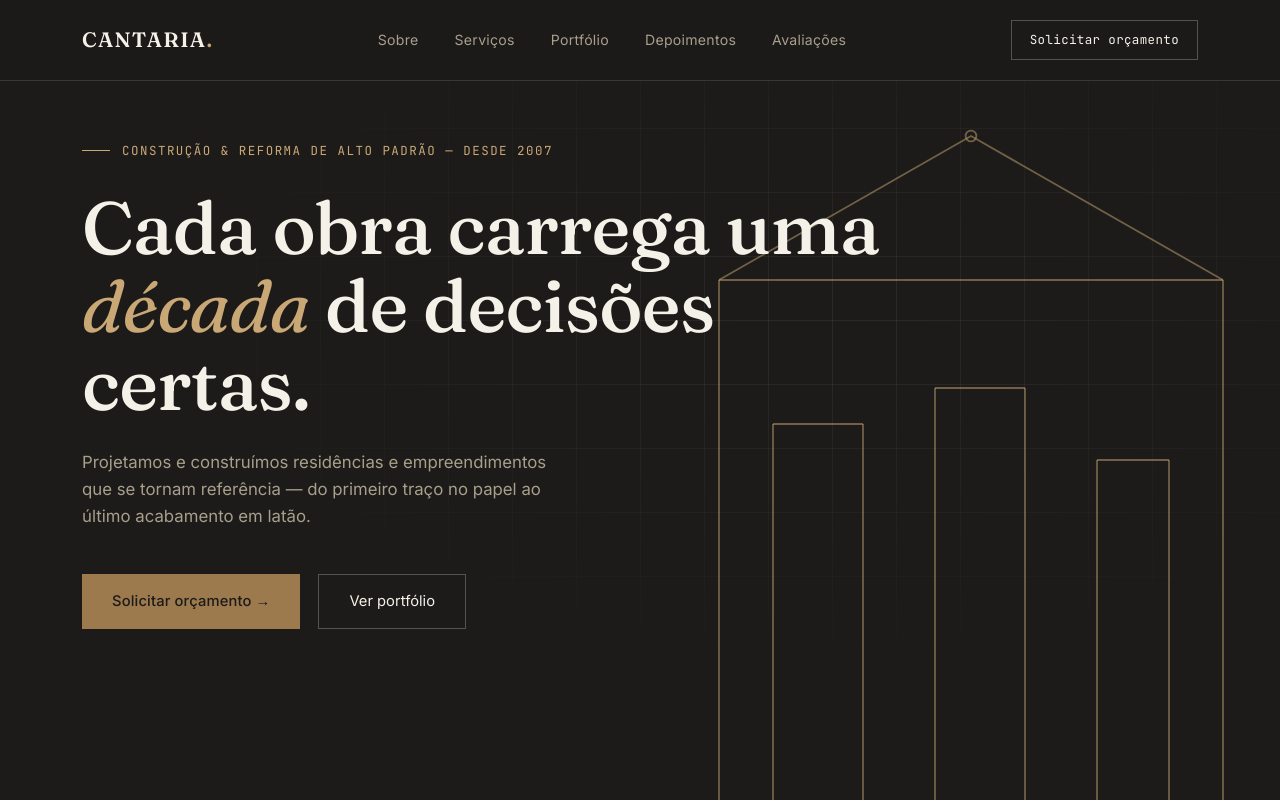
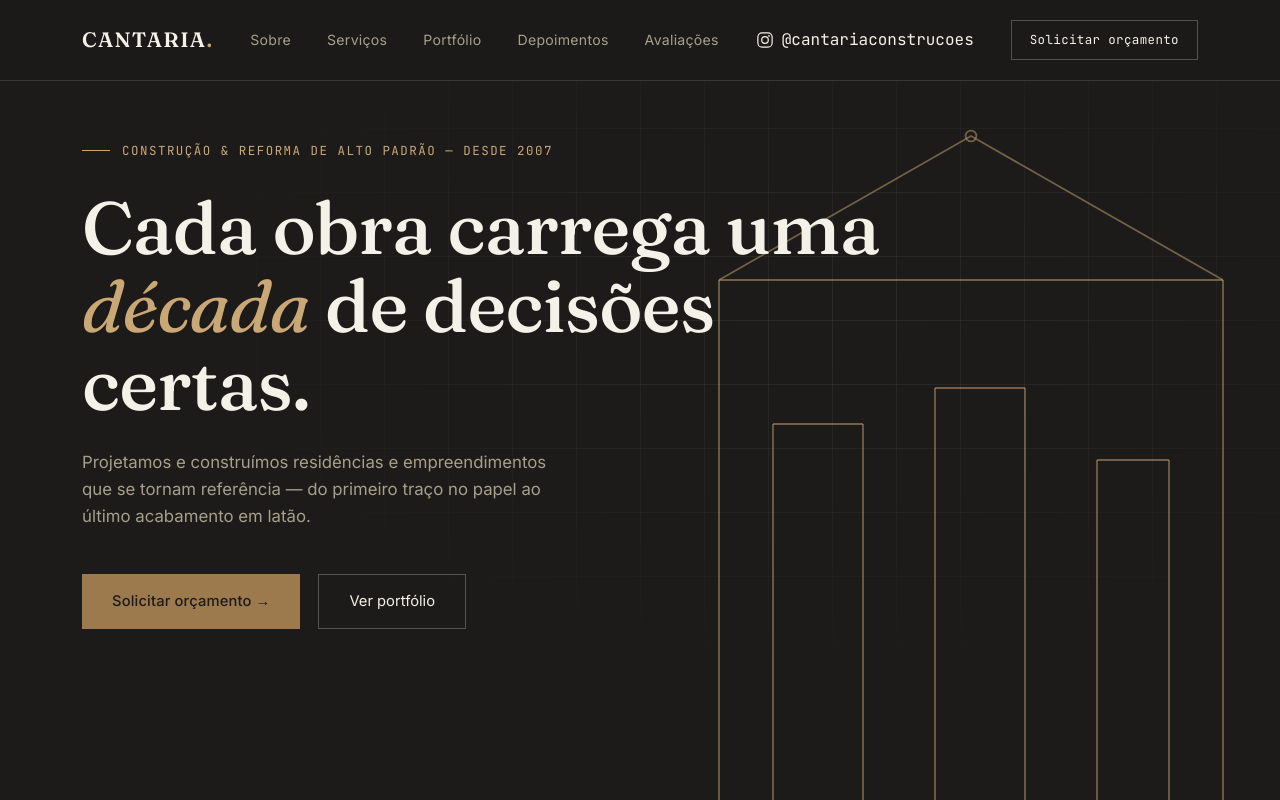
Before and after one commit to GeovannaLaurentino/PortfolioEmpresaConstrucao, a plain HTML site: page index.html in a window 1280 px wide. Shown: the top 800 px of the page. Drawn offline with Linux system fonts and the light colour scheme.

Commit message:
Update index.html
Adicionando redes sociais

```diff
--- a/index.html
+++ b/index.html
@@ -21,6 +21,10 @@
       <a href="#depoimentos">Depoimentos</a>
       <a href="#avaliacoes">Avaliações</a>
     </div>
+    <a href="https://instagram.com/cantariaconstrucoes" target="_blank" rel="noopener noreferrer" class="social-link" aria-label="Instagram da Cantaria" style="display:inline-flex;align-items:center;gap:8px;">
+  <svg viewBox="0 0 24 24" width="18" height="18"><rect x="2.5" y="2.5" width="19" height="19" rx="5.5" fill="none" stroke="currentColor" stroke-width="1.6"/><circle cx="12" cy="12" r="4.4" fill="none" stroke="currentColor" stroke-width="1.6"/><circle cx="17.4" cy="6.6" r="1.15" fill="currentColor"/></svg>
+  <span class="mono">@cantariaconstrucoes</span>
+    </a>
     <a href="#contato" class="nav-cta">Solicitar orçamento</a>
   </nav>
 </header>
@@ -293,7 +297,10 @@
     </form>
   </div>
 </section>
-
+<a href="https://instagram.com/cantariaconstrucoes" target="_blank" rel="noopener noreferrer" class="social-link" aria-label="Instagram da Cantaria" style="display:inline-flex;align-items:center;gap:8px;">
+  <svg viewBox="0 0 24 24" width="18" height="18"><rect x="2.5" y="2.5" width="19" height="19" rx="5.5" fill="none" stroke="currentColor" stroke-width="1.6"/><circle cx="12" cy="12" r="4.4" fill="none" stroke="currentColor" stroke-width="1.6"/><circle cx="17.4" cy="6.6" r="1.15" fill="currentColor"/></svg>
+  <span class="mono">@cantariaconstrucoes</span>
+</a>
 <footer class="wrap">
   <div class="mono">© 2026 CANTARIA CONSTRUÇÕES — CNPJ 00.000.000/0001-00</div>
   <div class="mono">CREA 000000-D/SP</div>
```
